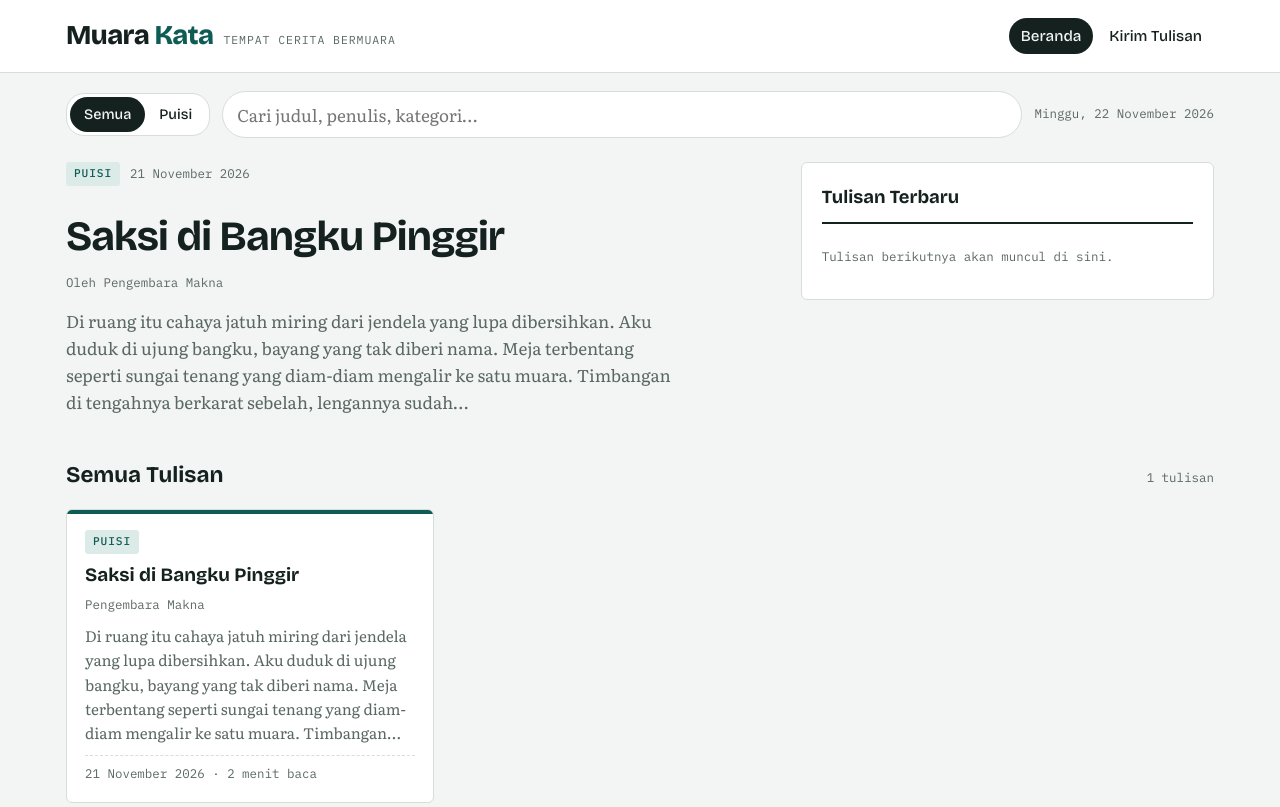
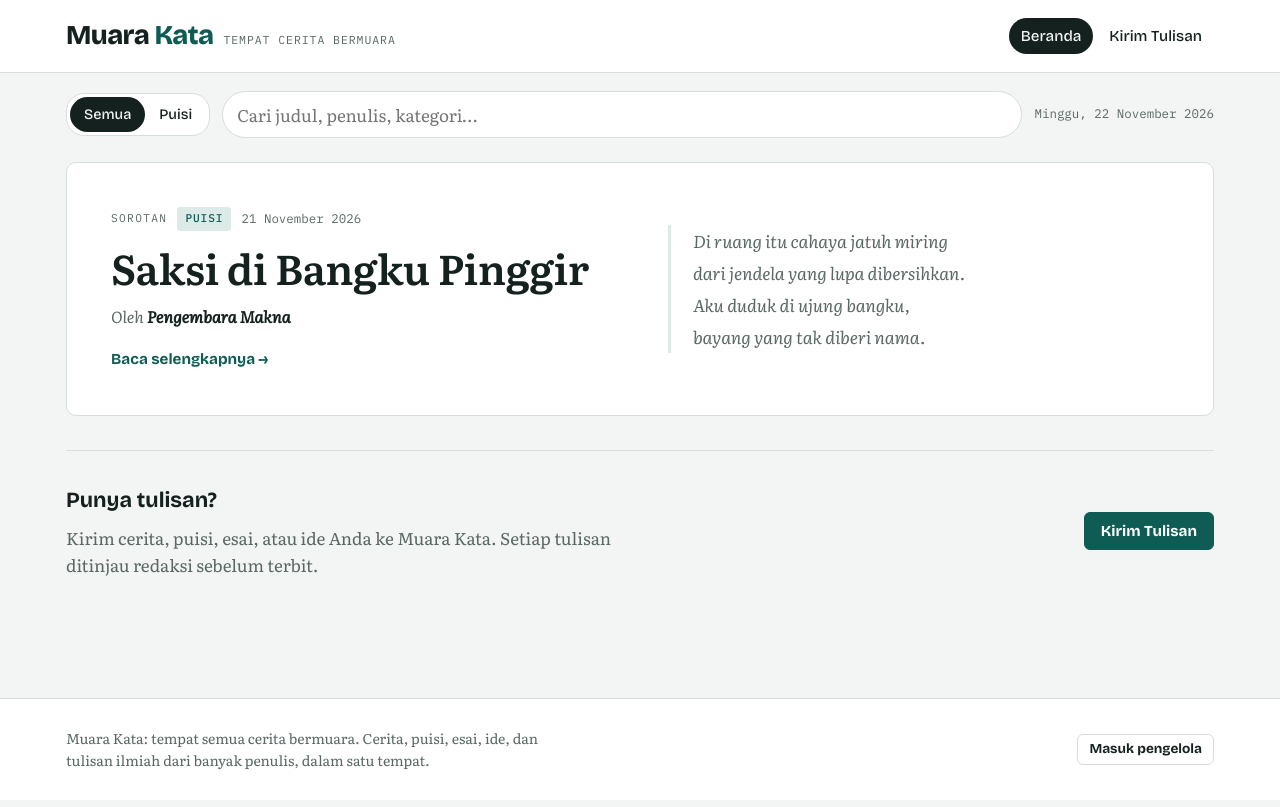
Before and after one commit to MuaraKata/muarakata.github.io, a plain HTML site: page index.html in a window 1280 px wide. Shown: the top 807 px of the page. Drawn offline with nearby package versions, Linux system fonts and the light colour scheme.

Commit message:
Tidy the desktop layout
Home: the newest piece becomes a single featured card (title, author
and a read-more link beside its opening; for poems the first stanza
with its line breaks). It is no longer repeated as a card below, and
the 'Tulisan Terbaru' box only appears when there are other pieces;
until then the featured card spans the full width. Searching hides
the featured block so results stand alone. An invitation band
(Kirim Tulisan for visitors, + Tulis for the manager) closes the page,
and the footer stays at the bottom of short pages.

Forms: centred on wide screens, equal-height inputs (fields in a row no
longer stretch their input boxes; email/password now styled too), and
a file picker button that matches the site.

Co-Authored-By: Claude Opus 5.5 <noreply@anthropic.com>
Claude-Session: https://claude.ai/code/session_01TdeSR7LqBCoSfE2qGfEAte

```diff
--- a/index.html
+++ b/index.html
@@ -44,6 +44,7 @@
 html { -webkit-text-size-adjust: 100%; }
 body {
   margin: 0; background: var(--bg); color: var(--ink);
+  min-height: 100vh; display: flex; flex-direction: column;
   font-family: var(--font-body); font-size: 17px; line-height: 1.6;
 }
 img { max-width: 100%; display: block; }
@@ -100,6 +101,27 @@ body::before { content: ""; position: fixed; inset: 0 0 auto; height: env(safe-a
 
 /* ---------- Lead ---------- */
 .lead { display: grid; grid-template-columns: minmax(0, 1.7fr) minmax(0, 1fr); gap: 32px; padding-block: 18px 34px; }
+.lead.solo { grid-template-columns: minmax(0, 1fr); }
+.feature { background: var(--surface); border: 1px solid var(--line); border-radius: 10px; padding: clamp(22px, 4vw, 44px); display: grid; gap: 28px; text-decoration: none; align-content: start; transition: border-color .15s; }
+.feature:hover { border-color: var(--ink); }
+.feature .cover { border-radius: 6px; }
+.feature-head { display: grid; gap: 14px; align-content: start; }
+.feature-label { font-family: var(--font-mono); font-size: .7rem; text-transform: uppercase; letter-spacing: .12em; color: var(--muted); }
+.feature h2 { font-family: var(--font-display); font-size: clamp(1.8rem, 3.6vw, 2.8rem); line-height: 1.06; letter-spacing: -0.02em; margin: 0; text-wrap: balance; }
+.feature.is-poem h2 { font-family: var(--font-body); font-weight: 600; letter-spacing: -0.01em; }
+.feature-by { font-size: 1rem; color: var(--muted); }
+.feature-by strong { color: var(--ink); font-weight: 600; }
+.feature.is-poem .feature-by { font-style: italic; }
+.feature-cta { font-family: var(--font-display); font-weight: 700; color: var(--accent); font-size: .95rem; margin-top: 4px; }
+.feature:hover .feature-cta { text-decoration: underline; text-underline-offset: 4px; }
+.feature-excerpt { margin: 0; color: var(--ink); font-size: 1.08rem; line-height: 1.75; max-width: 62ch; }
+.feature-excerpt.verse-excerpt { font-style: italic; line-height: 1.85; border-left: 3px solid var(--accent-soft); padding-left: 22px; align-self: center; }
+.feature-excerpt .verse { display: block; padding-left: 1.2em; text-indent: -1.2em; }
+.lead.solo .feature { grid-template-columns: minmax(0, 1fr) minmax(0, 1fr); column-gap: 56px; align-items: center; }
+.lead.solo .feature .cover { grid-column: 1 / -1; }
+.invite { display: flex; flex-wrap: wrap; gap: 18px 32px; align-items: center; justify-content: space-between; border-top: 1px solid var(--line); padding-block: 32px 56px; }
+.invite h2 { font-family: var(--font-display); font-size: 1.35rem; margin: 0 0 6px; }
+.invite p { margin: 0; color: var(--muted); max-width: 56ch; }
 .lead-story { text-decoration: none; display: grid; gap: 14px; }
 .lead-story h2 { font-family: var(--font-display); font-size: clamp(1.7rem, 3.4vw, 2.6rem); line-height: 1.08; letter-spacing: -0.02em; margin: 0; text-wrap: balance; }
 .lead-story:hover h2 { text-decoration: underline; text-decoration-thickness: 2px; text-underline-offset: 5px; }
@@ -175,7 +197,7 @@ body::before { content: ""; position: fixed; inset: 0 0 auto; height: env(safe-a
 .pdf-frame { width: 100%; height: 80vh; border: 1px solid var(--line); border-radius: var(--radius); margin-top: 18px; background: var(--surface); }
 
 /* ---------- Form ---------- */
-.form-page { padding-block: 28px 64px; max-width: 860px; }
+.form-page { padding-block: 28px 64px; max-width: 860px; margin-inline: auto; }
 .form-page h1 { font-family: var(--font-display); font-size: clamp(1.8rem, 4vw, 2.4rem); margin: 0 0 6px; letter-spacing: -0.02em; }
 .form-page > p { color: var(--muted); margin: 0 0 24px; }
 form.submit { display: grid; gap: 22px; }
@@ -184,7 +206,9 @@ legend { font-family: var(--font-display); font-weight: 700; padding: 0 6px; }
 .field { display: grid; gap: 6px; min-width: 0; }
 .field label { font-family: var(--font-display); font-weight: 500; font-size: .95rem; }
 .field .hint { font-size: .8rem; color: var(--muted); font-family: var(--font-mono); }
-.field input[type="text"], .field input[type="date"], .field input[type="url"], .field select, .field textarea {
+.field { align-content: start; }
+.field input[type="text"], .field input[type="date"], .field input[type="url"], .field input[type="email"], .field input[type="password"], .field select { min-height: 46px; }
+.field input[type="text"], .field input[type="date"], .field input[type="url"], .field input[type="email"], .field input[type="password"], .field select, .field textarea {
   width: 100%; padding: 10px 12px; border: 1px solid var(--line); border-radius: 4px; background: var(--bg);
 }
 .field textarea { resize: vertical; min-height: 110px; line-height: 1.55; }
@@ -200,7 +224,10 @@ legend { font-family: var(--font-display); font-weight: 700; padding: 0 6px; }
 .type-pick label.berita:has(input:checked) { border-color: var(--news); background: var(--news-soft); }
 .type-pick label:has(input:focus-visible) { outline: 2px solid var(--accent); outline-offset: 2px; }
 .drop { border: 2px dashed var(--line); border-radius: var(--radius); padding: 16px; display: grid; gap: 8px; background: var(--bg); min-width: 0; }
-.drop input[type="file"] { max-width: 100%; min-width: 0; }
+.drop input[type="file"] { max-width: 100%; min-width: 0; font-size: .9rem; color: var(--muted); }
+.drop input[type="file"]::file-selector-button { font-family: var(--font-display); font-weight: 700; font-size: .88rem; padding: 8px 14px; margin-right: 12px; border-radius: var(--radius); border: 1px solid var(--line); background: var(--surface); color: var(--ink); cursor: pointer; }
+.drop input[type="file"]::file-selector-button:hover { border-color: var(--ink); }
+.drop > label { font-family: var(--font-display); font-weight: 500; }
 .drop.over { border-color: var(--accent); }
 .drop .preview { max-height: 180px; border-radius: 4px; object-fit: cover; }
 .form-actions { display: flex; gap: 12px; flex-wrap: wrap; align-items: center; }
@@ -243,6 +270,7 @@ legend { font-family: var(--font-display); font-weight: 700; padding: 0 6px; }
 .trap { position: absolute; left: -9999px; width: 1px; height: 1px; overflow: hidden; }
 
 /* ---------- Footer ---------- */
+main { flex: 1 0 auto; }
 footer { border-top: 1px solid var(--line); background: var(--surface); }
 footer .wrap { padding-block: 28px; display: flex; gap: 20px; flex-wrap: wrap; justify-content: space-between; align-items: center; }
 footer p { margin: 0; font-size: .88rem; color: var(--muted); max-width: 60ch; }
@@ -252,6 +280,7 @@ footer p { margin: 0; font-size: .88rem; color: var(--muted); max-width: 60ch; }
 
 @media (max-width: 900px) {
   .lead, .article { grid-template-columns: minmax(0, 1fr); }
+  .lead.solo .feature { grid-template-columns: minmax(0, 1fr); row-gap: 22px; }
   .rail { position: static; }
 }
 @media (max-width: 560px) {
@@ -569,7 +598,7 @@ footer p { margin: 0; font-size: .88rem; color: var(--muted); max-width: 60ch; }
   const $ = (s, el = document) => el.querySelector(s);
   const app = $("#app");
   let articles = [];
-  let view = { filter: "", query: "" };
+  let view = { filter: "", query: "", leadId: "" };
   let pdfUrl = null, lastArticleJSON = "";
   let inFrame = false; try { inFrame = window.self !== window.top; } catch (e) { inFrame = true; }
 
@@ -828,6 +857,15 @@ footer p { margin: 0; font-size: .88rem; color: var(--muted); max-width: 60ch; }
     return "PDF tidak bisa dibaca. Mungkin berkasnya rusak. Coba PDF lain atau salin teksnya secara manual.";
   }
 
+  // First stanza of a poem (or the excerpt of anything else) for the featured block.
+  function featureExcerpt(a) {
+    if (!isPoem(a) || a.abstract) return { poem: false, html: esc(excerpt(a, 340)) };
+    const stanza = String(a.body || "").split(/\n\s*\n/).map(x => x.trim())
+      .find(x => x && !x.startsWith("## ") && !SECTION_BREAK.test(x)) || "";
+    const lines = stanza.split("\n").map(l => l.trim()).filter(Boolean);
+    return { poem: true, html: lines.slice(0, 6).map(l => '<span class="verse">' + inline(esc(l)) + "</span>").join("") + (lines.length > 6 ? '<span class="verse">…</span>' : "") };
+  }
+
   function renderHome() {
     setNav("beranda");
     const all = sorted(articles);
@@ -838,18 +876,34 @@ footer p { margin: 0; font-size: .88rem; color: var(--muted); max-width: 60ch; }
     const today = new Date().toLocaleDateString("id-ID", { weekday: "long", day: "numeric", month: "long", year: "numeric" });
 
     let lead = "";
+    view.leadId = "";
     if (!view.filter && !view.query && all.length) {
       const top = all[0], more = all.slice(1, 6);
-      lead = '<section class="wrap lead" aria-label="Sorotan">' +
-        '<a class="lead-story" href="#artikel-' + esc(top.id) + '">' + (coverSrc(top) ? coverHTML(top) : "") +
-          '<div class="eyebrow">' + tags(top) + '<span class="meta">' + fmtDate(top.date) + "</span></div>" +
-          "<h2>" + esc(top.title) + '</h2><span class="meta">Oleh ' + esc(authorLine(top)) + "</span><p>" + esc(excerpt(top, 260)) + "</p></a>" +
-        '<aside class="issue"><div class="issue-head"><h3>Tulisan Terbaru</h3></div>' +
-          (more.length ? more.map(j =>
-            '<a class="issue-item" href="#artikel-' + esc(j.id) + '"><span class="meta">' + esc([j.rubrik, fmtDate(j.date)].filter(Boolean).join(" · ")) + "</span><strong>" + esc(j.title) + '</strong><span class="auth">' + esc(authorLine(j)) + "</span></a>").join("")
-            : '<p class="meta">Tulisan berikutnya akan muncul di sini.</p>') +
-        "</aside></section>";
-    }
+      view.leadId = top.id;
+      const ex = featureExcerpt(top);
+      lead = '<section class="wrap lead' + (more.length ? "" : " solo") + '" aria-label="Sorotan">' +
+        '<a class="lead-story feature' + (isPoem(top) ? " is-poem" : "") + '" href="#artikel-' + esc(top.id) + '">' +
+          (coverSrc(top) ? coverHTML(top) : "") +
+          '<div class="feature-head">' +
+            '<div class="eyebrow" style="margin:0"><span class="feature-label">Sorotan</span>' + tags(top) + '<span class="meta">' + fmtDate(top.date) + "</span></div>" +
+            "<h2>" + esc(top.title) + "</h2>" +
+            '<span class="feature-by">Oleh <strong>' + esc(authorLine(top)) + "</strong></span>" +
+            '<span class="feature-cta">Baca selengkapnya →</span>' +
+          "</div>" +
+          '<p class="feature-excerpt' + (ex.poem ? " verse-excerpt" : "") + '">' + ex.html + "</p>" +
+        "</a>" +
+        (more.length ? '<aside class="issue"><div class="issue-head"><h3>Tulisan Terbaru</h3></div>' +
+          more.map(j =>
+            '<a class="issue-item" href="#artikel-' + esc(j.id) + '"><span class="meta">' + esc([j.rubrik, fmtDate(j.date)].filter(Boolean).join(" · ")) + "</span><strong>" + esc(j.title) + '</strong><span class="auth">' + esc(authorLine(j)) + "</span></a>").join("") +
+        "</aside>" : "") +
+      "</section>";
+    }
+
+    const invite = canWrite
+      ? '<section class="wrap"><div class="invite"><div><h2>Tulis sesuatu hari ini</h2><p>Cerita, puisi, esai, atau ide. Semua bermuara di sini.</p></div><a class="btn btn-primary" href="#kirim">+ Tulis</a></div></section>'
+      : mode === "github" && submitUrl
+        ? '<section class="wrap"><div class="invite"><div><h2>Punya tulisan?</h2><p>Kirim cerita, puisi, esai, atau ide Anda ke Muara Kata. Setiap tulisan ditinjau redaksi sebelum terbit.</p></div><a class="btn btn-primary" href="#kirim-naskah">Kirim Tulisan</a></div></section>'
+        : "";
 
     app.innerHTML =
       '<section class="toolbar"><div class="wrap">' +
@@ -860,9 +914,15 @@ footer p { margin: 0; font-size: .88rem; color: var(--muted); max-width: 60ch; }
         '<div class="search"><input id="q" type="search" placeholder="Cari judul, penulis, kategori…" aria-label="Cari tulisan" value="' + esc(view.query) + '"></div>' +
         '<span class="today">' + today + "</span>" +
       "</div></section>" + lead +
-      '<section class="wrap"><div class="section-title"><h2 id="feed-title"></h2><span class="meta" id="feed-count"></span></div><div class="feed" id="feed"></div></section>';
-
-    $("#q").addEventListener("input", (e) => { view.query = e.target.value; renderFeed(); });
+      '<section class="wrap" id="feed-section"><div class="section-title"><h2 id="feed-title"></h2><span class="meta" id="feed-count"></span></div><div class="feed" id="feed"></div></section>' +
+      invite;
+
+    $("#q").addEventListener("input", (e) => {
+      view.query = e.target.value;
+      // The featured block belongs to the unfiltered view; searching shows results only.
+      const leadEl = $(".lead"); if (leadEl) leadEl.hidden = !!view.query.trim();
+      renderFeed();
+    });
     document.querySelectorAll("[data-cat]").forEach(b => b.addEventListener("click", () => { view.filter = b.dataset.cat; renderHome(); }));
     renderFeed();
   }
@@ -870,10 +930,14 @@ footer p { margin: 0; font-size: .88rem; color: var(--muted); max-width: 60ch; }
   function renderFeed() {
     const feed = $("#feed"); if (!feed) return;
     const q = view.query.trim().toLowerCase();
+    const plain = !q && !view.filter;
     let list = sorted(articles).filter(a => !view.filter || a.rubrik === view.filter);
     if (q) list = list.filter(a => [a.title, a.authors, a.keywords, a.abstract, a.rubrik, a.body].join(" ").toLowerCase().includes(q));
-    $("#feed-title").textContent = q ? 'Hasil pencarian "' + view.query.trim() + '"' : view.filter || "Semua Tulisan";
+    // On the plain home view the featured piece is already shown above; don't repeat it.
+    if (plain && view.leadId) list = list.filter(a => a.id !== view.leadId);
+    $("#feed-title").textContent = q ? 'Hasil pencarian "' + view.query.trim() + '"' : view.filter || (view.leadId ? "Tulisan Lainnya" : "Semua Tulisan");
     $("#feed-count").textContent = list.length + " tulisan";
+    $("#feed-section").hidden = plain && !!view.leadId && !list.length;
     const status = statusBox();
     if (status && !list.length) { feed.innerHTML = status; return; }
     feed.innerHTML = list.length ? list.map(cardHTML).join("") :
```
